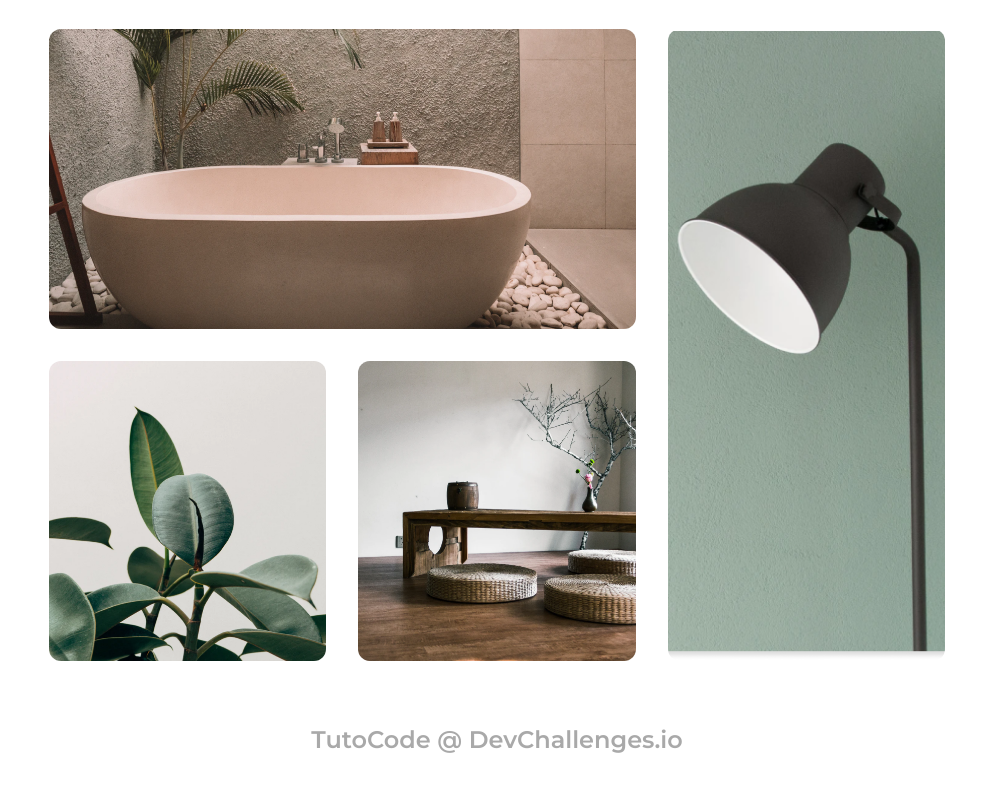
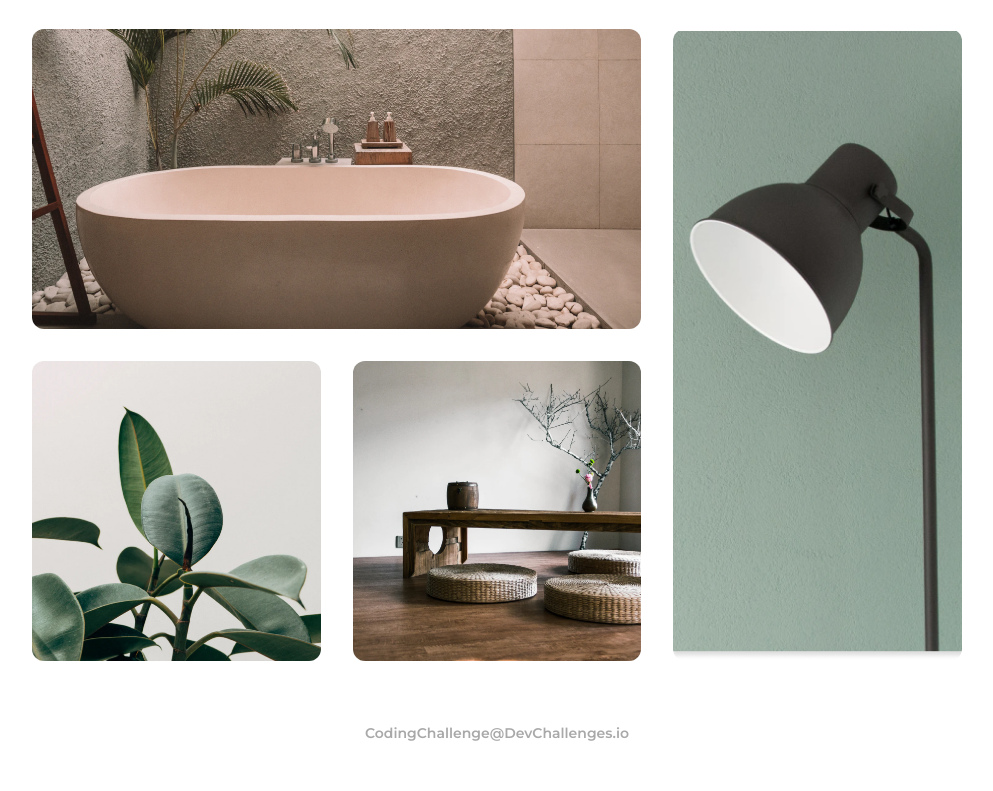
Before and after one commit to ips-coding-challenge/My-Gallery, a website built with Parcel: page index.html in a window 1280 px wide. Shown: the part 765-1556 px from the top of the page, without its empty margins (143-1136 px from the left). Built offline with nearby package versions, Linux system fonts and the light colour scheme.

Commit message:
Finished ?

```diff
--- a/assets/css/app.css
+++ b/assets/css/app.css
@@ -18,6 +18,13 @@
 html {
   font-family: "Montserrat", sans-serif;
   font-size: 1em;
+}
+main {
+  min-height: 100vh;
+  display: flex;
+  flex-direction: column;
+  justify-content: space-around;
+  align-items: center;
 }
 /* USER */
 .user {
@@ -61,6 +68,7 @@ html {
   background-color: var(--clr-bg-gray);
   border-radius: var(--bradius);
   padding: 0.8rem 1rem;
+  margin: 0 6px;
 }
 .stat-item__type,
 .stat-item__value {
@@ -141,7 +149,7 @@ footer {
 
   .container {
     margin-top: 64px !important;
-    max-width: 70%;
+    max-width: 930px;
     margin: 0 auto;
   }
 
@@ -153,6 +161,7 @@ footer {
 
   footer {
     margin-top: 64px;
-    font-size: 1.5rem;
+    font-size: 14px;
+    line-height: 17px;
   }
 }
--- a/index.html
+++ b/index.html
@@ -43,7 +43,7 @@
       </div>
 
       <!-- Footer Section -->
-      <footer>TutoCode @ DevChallenges.io</footer>
+      <footer>CodingChallenge@DevChallenges.io</footer>
     </main>
 
     <script src="./assets/js/app.js"></script>
```
Also changed, not shown: dist/index.html, 4 other files.
